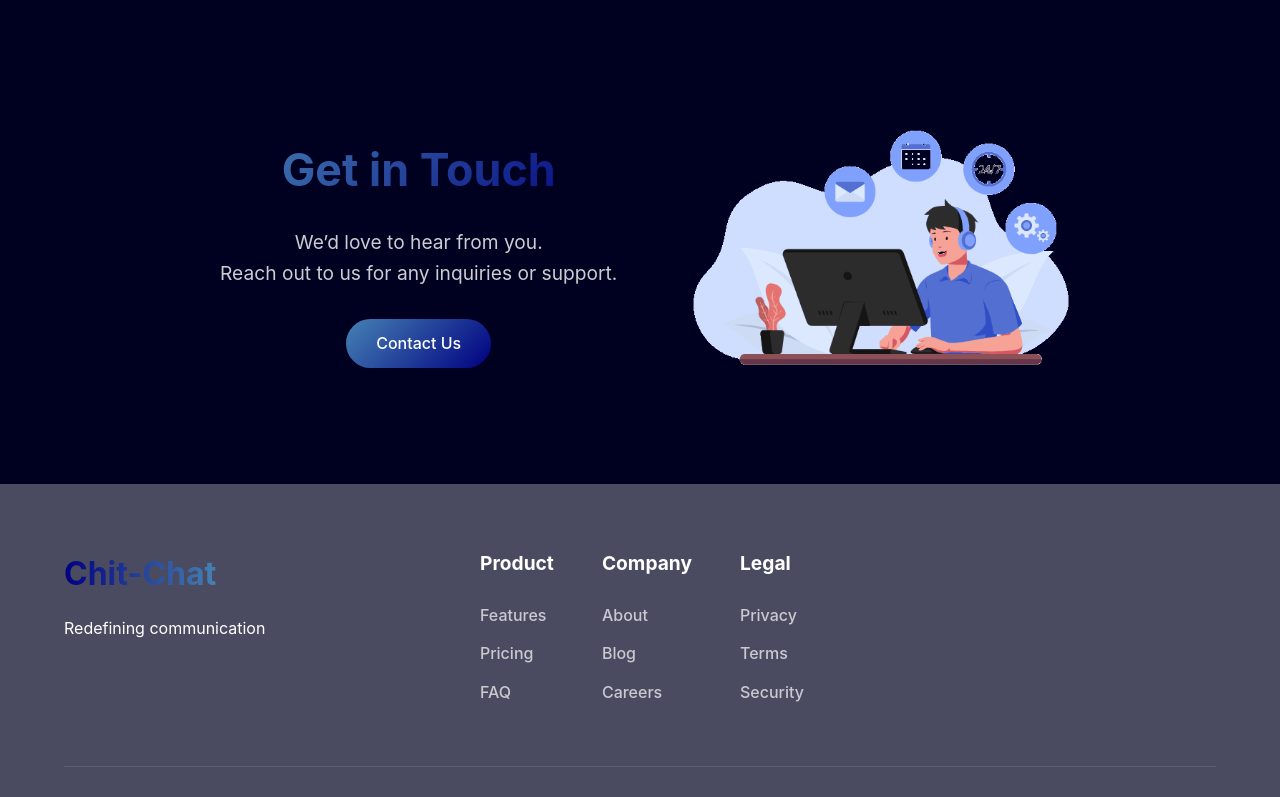
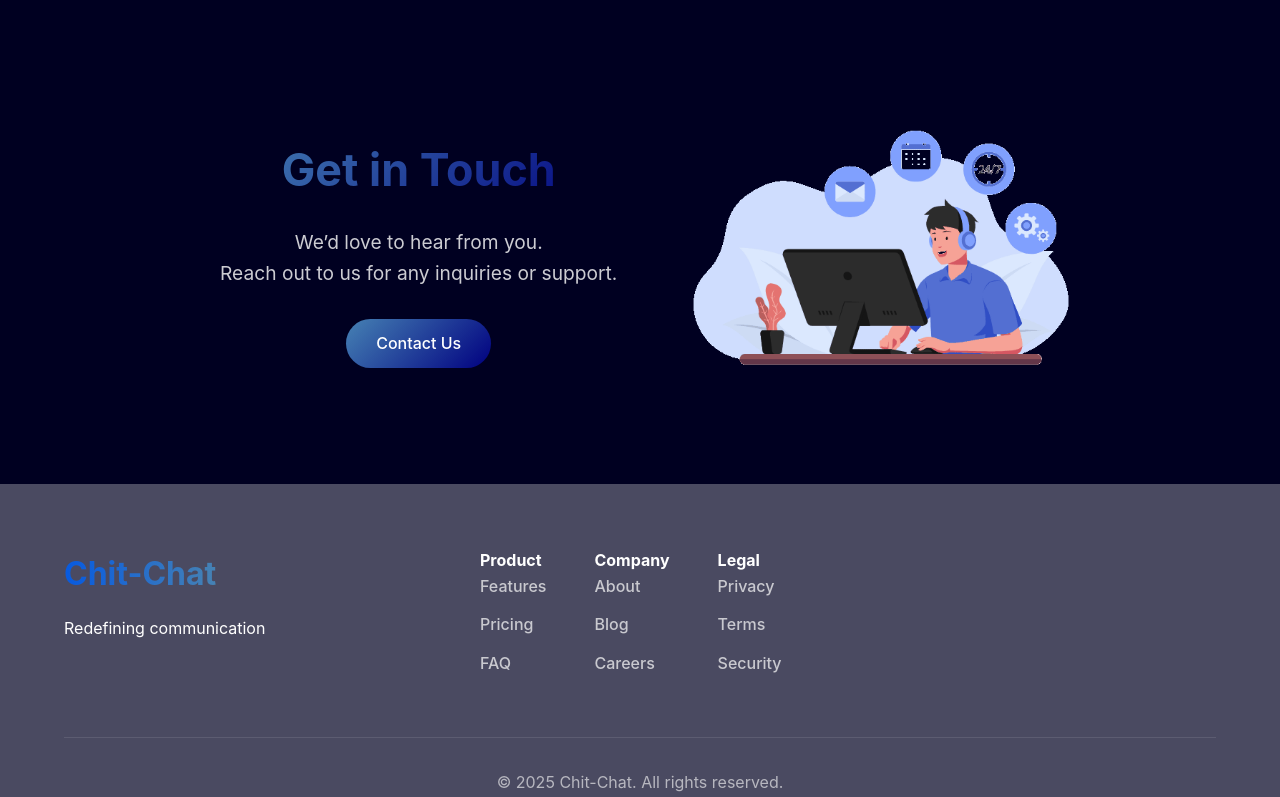
Before and after one commit to catmoreak/chit-chat, a React (Vite) app: page / in a window 1280 px wide. Shown: the part 1923-2720 px from the top of the page. Built offline with nearby package versions, Linux system fonts and the light colour scheme.

Commit message:
Added eprevent for images and added routing for chat

```diff
--- a/src/components/ContactSection.tsx
+++ b/src/components/ContactSection.tsx
@@ -33,7 +33,8 @@ const ContactSection: React.FC = () => {
         transition={{ duration: 2 }}  // Slow down the animation duration
         viewport={{ once: true }} // Trigger animation only once when in view
       >
-        <img src="Contact-Homeimg.gif" alt="Contact Us" />
+        <img src="Contact-Homeimg.gif" alt="Contact Us"  onContextMenu={(e) => e.preventDefault()}
+  draggable="false"/>
       </motion.div>
     </section>
   );
--- a/src/components/Footer.css
+++ b/src/components/Footer.css
@@ -25,10 +25,10 @@
     flex: 1;
   }
 
-  .footer-logo-area h3 {
+  .footer-logo-area h2 {
     font-size: 2rem;
     margin-bottom: 1rem;
-    background: linear-gradient(to right, #000080, #4682b4); /* Gradient color for logo */
+    background: linear-gradient(to right, #075ae0, #4682b4); /* Gradient color for logo */
     -webkit-background-clip: text;
     background-clip: text;
     -webkit-text-fill-color: transparent;
@@ -42,7 +42,7 @@
     flex: 2;
   }
 
-  .footer-column-area h4 {
+  .footer-column-area h2 {
     font-size: 1.2rem;
     margin-bottom: 1.5rem;
     color: white;
--- a/src/components/Footer.tsx
+++ b/src/components/Footer.tsx
@@ -14,7 +14,7 @@ const Footer: React.FC = () => {
           transition={{ duration: 0.6 }}
           viewport={{ once: true }}
         >
-          <h3>Chit-Chat</h3>
+          <h2>Chit-Chat</h2>
           <p>Redefining communication</p>
         </motion.div>
 
--- a/src/components/HeroSection.tsx
+++ b/src/components/HeroSection.tsx
@@ -1,14 +1,15 @@
 import React from 'react';
 import { motion } from 'framer-motion'; // Import motion from framer-motion
 import './HeroSection.css';
-
+import { Link } from 'react-router-dom';
 const HeroSection: React.FC = () => {
   return (
     <div className="hero-wrapper">
       <div className="hero-section">
         {/* Left side for the image */}
         <div className="hero-image">
-          <img src="hero-img1.gif" alt="Hero" />
+          <img src="hero-img1.gif" alt="Hero" onContextMenu={(e) => e.preventDefault()}
+  draggable="false"/>
         </div>
 
         {/* Right side for the text */}
@@ -33,6 +34,7 @@ const HeroSection: React.FC = () => {
 
           {/* Buttons with animation */}
           <div className="hero-buttons">
+          <Link to="/chat">
             <motion.button
               className="btn-primary"
               initial={{ opacity: 0, y: 30 }} // Start with opacity 0 and below the element
@@ -41,6 +43,7 @@ const HeroSection: React.FC = () => {
             >
               Start Chatting
             </motion.button>
+            </Link>
           </div>
         </div>
       </div>
```
